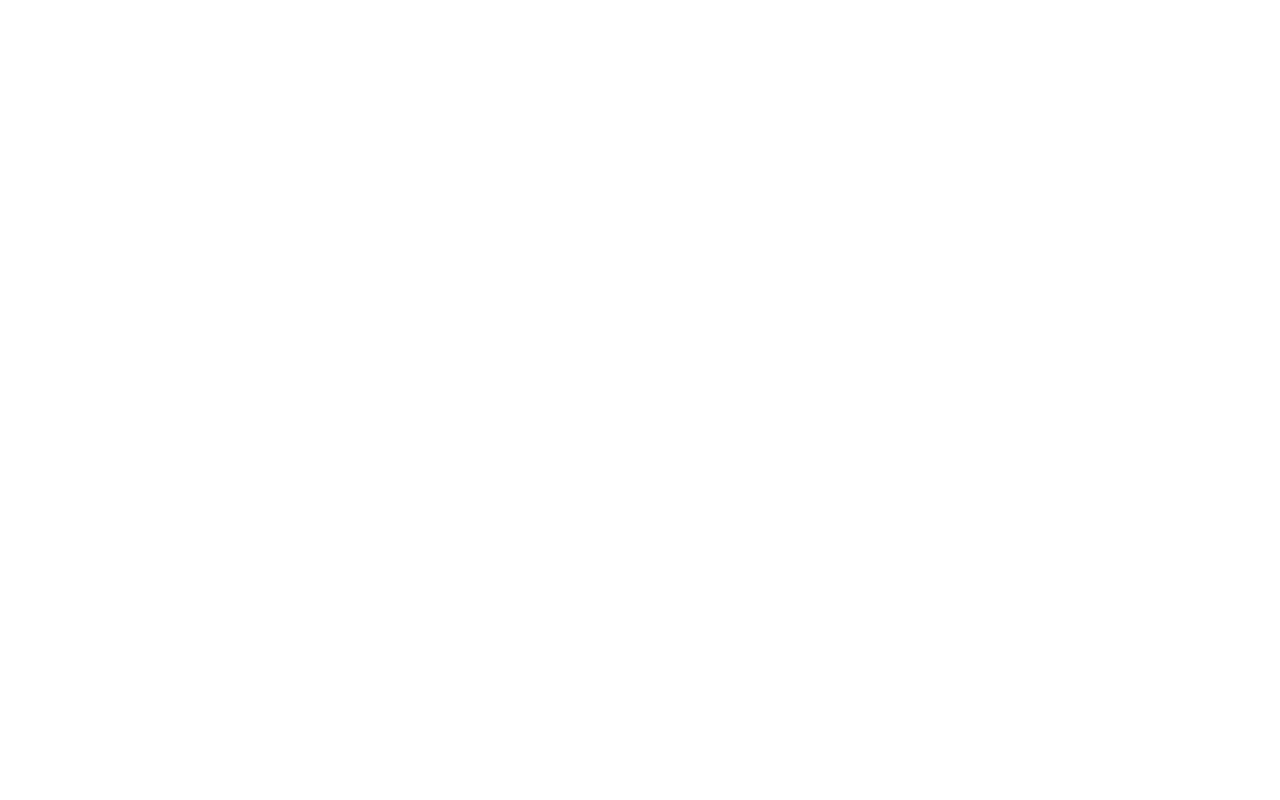
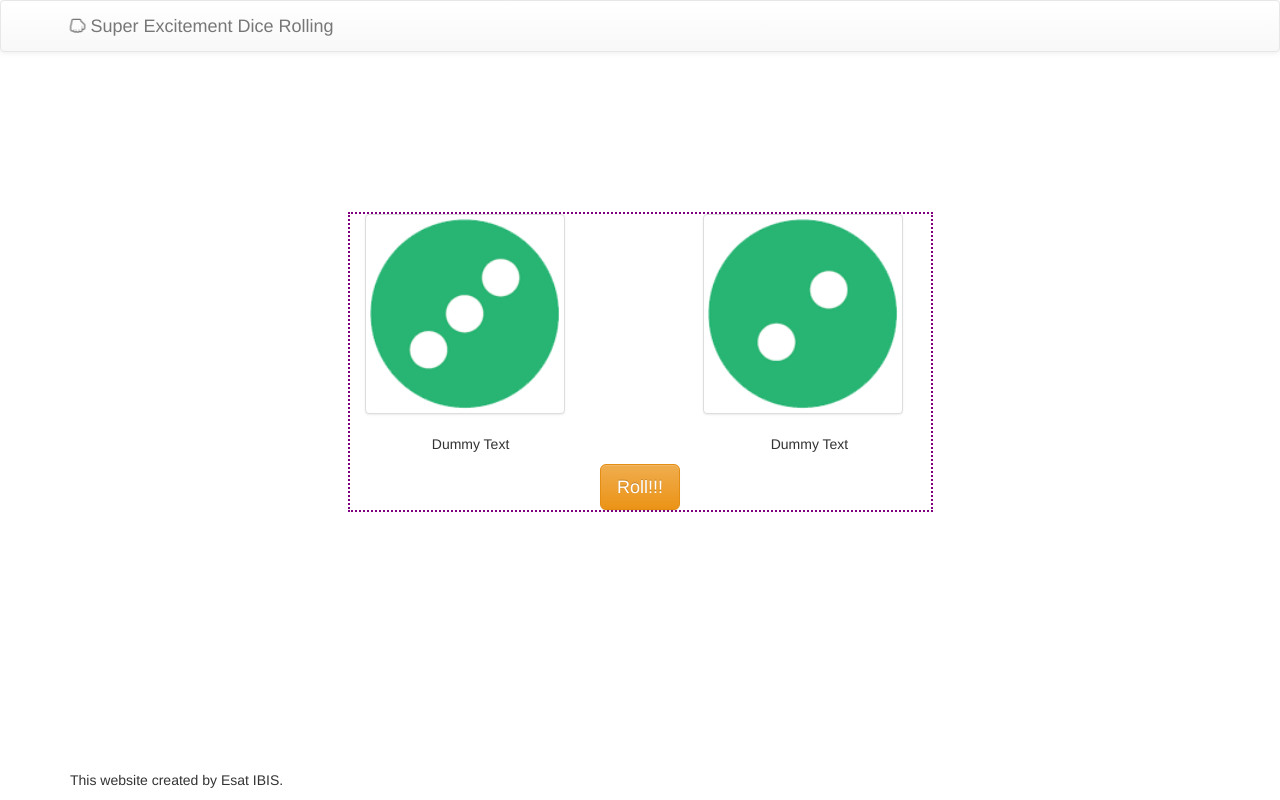
Before and after one commit to Arciles/Comp10073-Final-Exam, a website: page index.html in a window 1280 px wide. Drawn offline with Linux system fonts and the light colour scheme.

Commit message:
Dice are rolling and fine

```diff
--- /dev/null
+++ b/contents/css/app.css
@@ -0,0 +1,14 @@
+body {
+	height: 100vh;
+}
+
+.container > .row {
+	margin-top: 10em;
+}
+#play-ground {
+	border: 2px dotted purple;
+	text-align: center;
+}
+#dice2 {
+	margin-right: 0;
+}
--- a/index.html
+++ b/index.html
@@ -8,12 +8,40 @@
 	<link rel="stylesheet" href="vendor/bootstrap/dist/css/bootstrap-theme.min.css">
 	<link rel="stylesheet" href="vendor/font-awesome/css/font-awesome.min.css">
 	<!--My custom css-->
-	<link rel="stylesheet" href="contents/app.css">
+	<link rel="stylesheet" href="contents/css/app.css">
 </head>
 <body>
 
+<header>
+	<nav class="navbar navbar-default">
+		<div class="container">
+			<a class="navbar-brand" href="#" title="Home page"><i class="fa fa-hand-rock-o fa-spin" aria-hidden="true"></i> Super Excitement Dice Rolling</a>
+		</div>
+	</nav>
+</header>
+<div class="container">
+	<div class="row">
+		<div class="col-sm-6 col-sm-offset-3" id="play-ground">
+			<div class="row">
+				<div class="col-sm-5">
+					<img src="contents/images/3.png" alt="Dice 1" class="thumbnail" id="dice1" width="200" height="200">
+					<p id="p1">Dummy Text</p>
+				</div>
+				<div class="col-sm-5 col-sm-offset-2">
+					<img src="contents/images/2.png" alt="Dice 1" class="thumbnail" id="dice2" width="200" height="200">
+					<p id="p2">Dummy Text</p>
+				</div>
+			</div>
+			<a href="#" class="btn btn-warning btn-lg" id="roll">Roll!!!</a>
+		</div>
+	</div>
 
-
+</div>
+<footer class="footer navbar-fixed-bottom">
+	<div class="container">
+		<p>This website created by Esat IBIS.</p>
+	</div>
+</footer>
 <!--Dependency Libraries-->
 <script src="vendor/jquery/dist/jquery.min.js"></script>
 <script src="vendor/bootstrap/dist/js/bootstrap.min.js"></script>
--- a/scripts/app.js
+++ b/scripts/app.js
@@ -1,3 +1,30 @@
 /**
  * Created by esattahaibis on 2016-04-21.
  */
+(function () {
+
+	var dice1 = document.getElementById("dice1");
+	var dice2 = document.getElementById("dice2");
+	var text1 = document.getElementById("p1");
+	var text2 = document.getElementById("p2");
+	var btnRoll = document.getElementById("roll");
+	var random ;
+	btnRoll.addEventListener("click", function (event) {
+		event.preventDefault();
+		// creating first random number between 1 and 6
+		random = Math.floor((Math.random() * 6) + 1);
+		console.log(random);
+		// set image source and paragraph text to the number
+		dice1.src = "contents/images/" + random + ".png";
+		text1.innerHTML = " Dice1 is " + random;
+
+		// same thing for second dice
+		random = Math.floor((Math.random() * 6) + 1);
+		console.log(random);
+		dice2.src = "contents/images/" + random + ".png";
+		text2.innerHTML = " Dice2 is " + random;
+	});
+
+
+	console.log("Working");
+})();
```
Also changed, not shown: contents/app.css (deleted), contents/images/1.png (added), contents/images/2.png (added), contents/images/3.png (added), contents/images/4.png (added), contents/images/5.png (added), contents/images/6.png (added).
